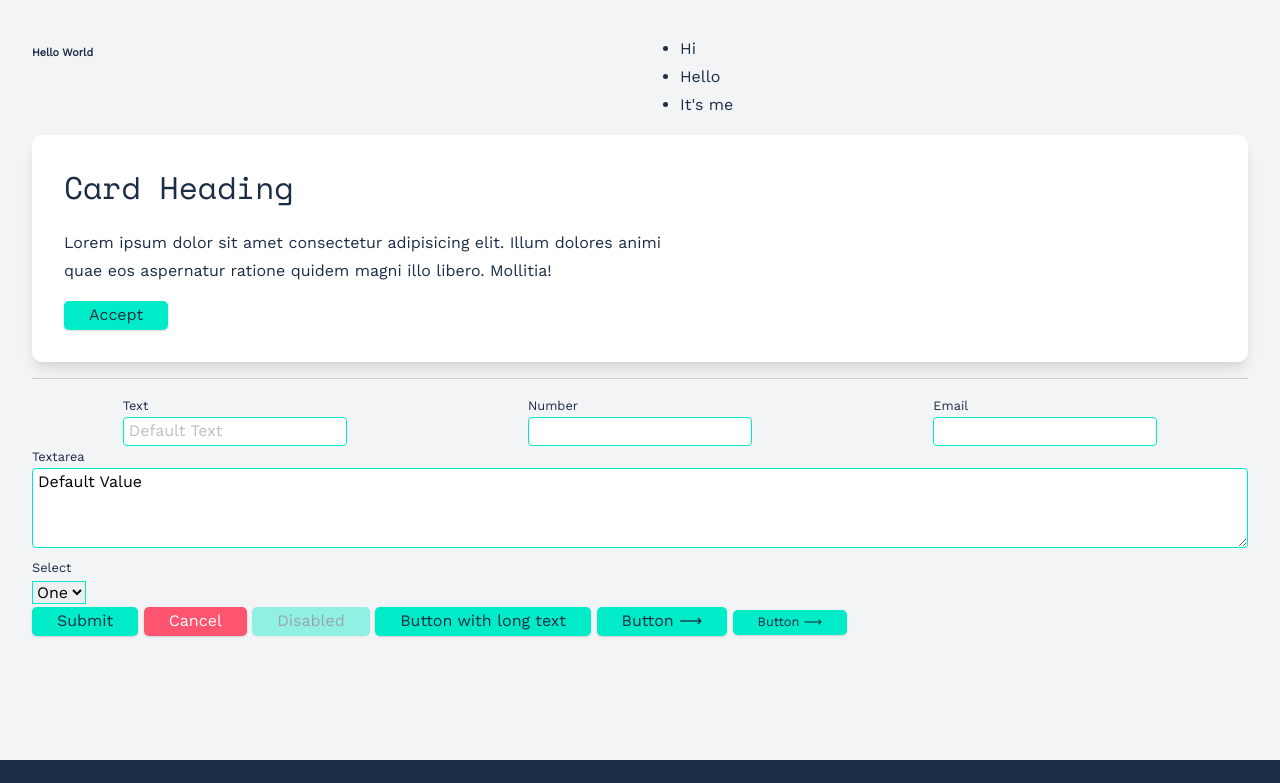
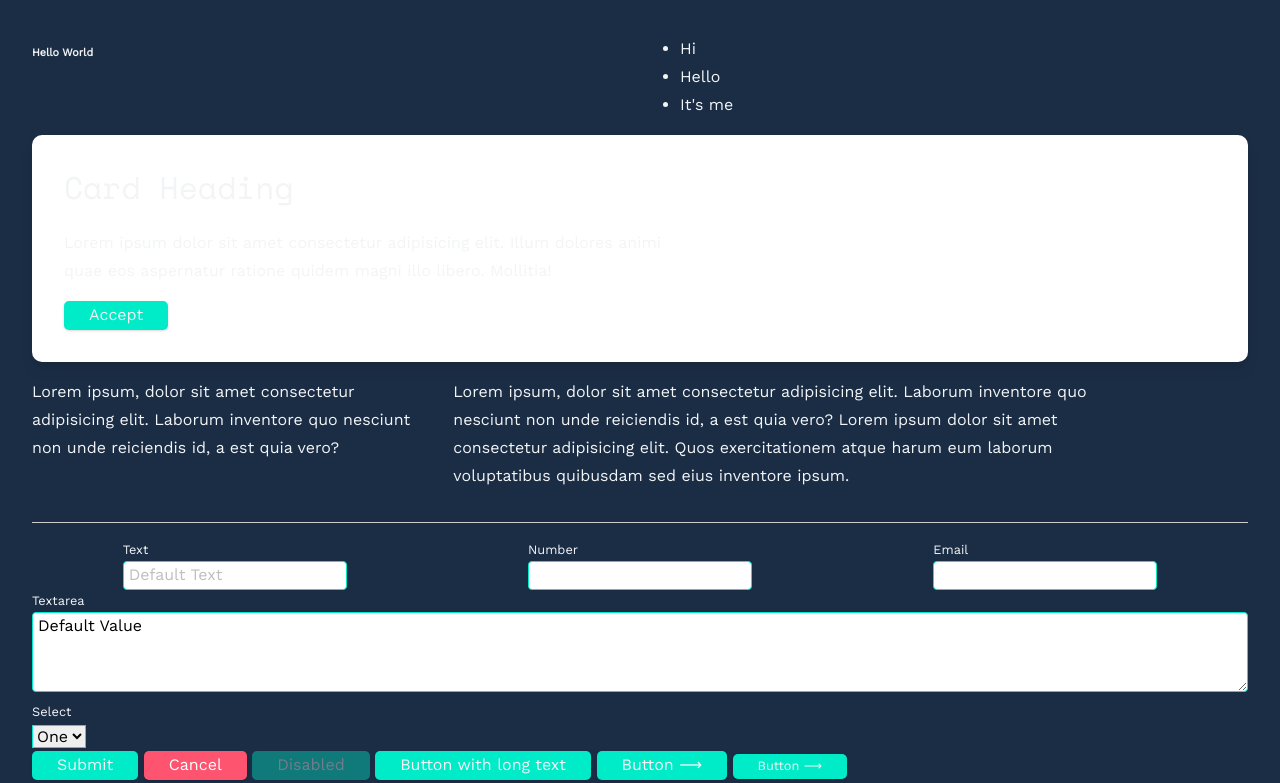
Before and after one commit to TheNootLinja/Popular-Nerd-Design-System, a website built with Parcel: page index.html in a window 1280 px wide. Shown: the part 968-1751 px from the top of the page. Built offline with nearby package versions, Linux system fonts and the light colour scheme.

Commit message:
Add beginning of reformatting for darkmode

```diff
--- a/css/style.css
+++ b/css/style.css
@@ -167,11 +167,6 @@ small,
 
 /* End Type Scale */
 
-.dark {
-  --background: var(--black);
-  --textColor: var(--lightGrey);
-}
-
 blockquote {
   margin: 2px;
   padding: 2em;
@@ -256,6 +251,12 @@ button.small {
   --gridCols: 4;
 }
 
+.split {
+  display: grid;
+  grid-template-columns: 33% 67%;
+  grid-gap: 20px;
+}
+
 .flex {
   --justifyContent: space-between;
   display: block;
@@ -301,3 +302,8 @@ button.small {
 .card > *:last-child {
   margin-bottom: 0;
 }
+
+.dark {
+  --background: var(--black);
+  --textColor: var(--lightGrey);
+}
--- a/index.html
+++ b/index.html
@@ -23,7 +23,7 @@
   <meta name="theme-color" content="#fafafa">
 </head>
 
-<body>
+<body class="dark">
   <header>
     <h1 class="fake-logo">Fake Logo</h1>
     <nav>
@@ -76,6 +76,17 @@
       <button>Accept</button>
     </div>
 
+    <div class="split">
+      <aside>
+        <p>Lorem ipsum, dolor sit amet consectetur adipisicing elit. Laborum
+          inventore quo nesciunt non unde reiciendis id, a est quia vero?</p>
+        </aside>
+          <p>Lorem ipsum, dolor sit amet consectetur adipisicing elit. Laborum
+            inventore quo nesciunt non unde reiciendis id, a est quia vero?
+          Lorem ipsum dolor sit amet consectetur adipisicing elit. Quos exercitationem
+          atque harum eum laborum voluptatibus quibusdam sed eius inventore ipsum.</p>
+    </div>
+
     <hr>
 
   <form>
```
